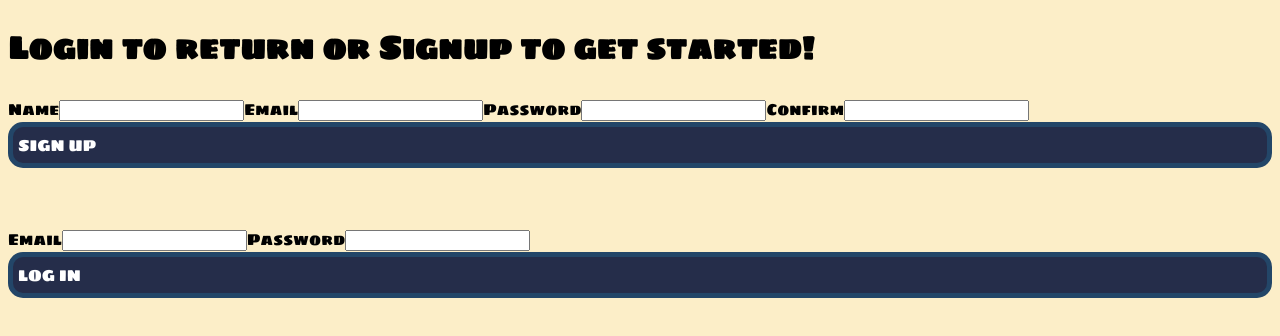
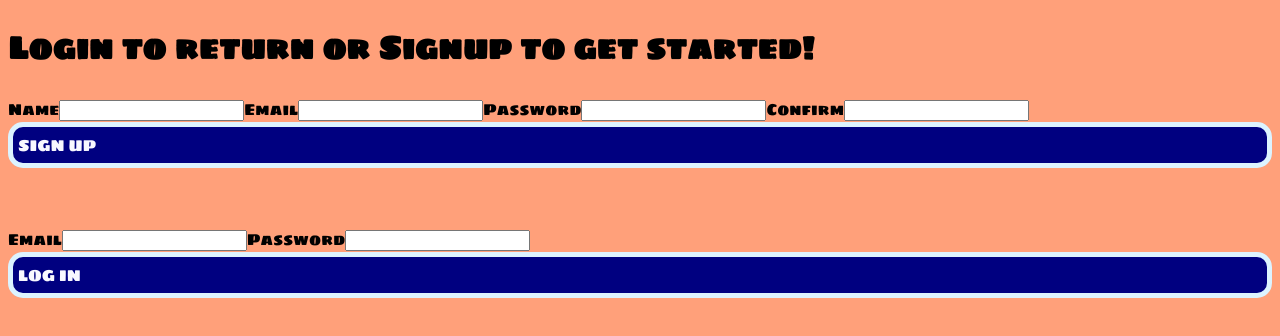
Before and after one commit to moris96/poke-bag, a React (Create React App) app: page / in a window 1280 px wide. Shown: the top 336 px of the page. Built offline with nearby package versions, Linux system fonts and the light colour scheme; no server answers.

Commit message:
updating styling

```diff
--- a/src/components/NavBar/NavBar.js
+++ b/src/components/NavBar/NavBar.js
@@ -3,7 +3,7 @@ import { Link } from 'react-router-dom';
 export default function NavBar() {
     return (
         <nav>
-            <Link to="/games">Game Page</Link>
+            <Link to="/games">Trivia Game Page</Link>
             &nbsp; | &nbsp;
             <Link to="/pokebags">Pokebag Page</Link>
             &nbsp; | &nbsp;
--- a/src/pages/GamePage/GamePage.js
+++ b/src/pages/GamePage/GamePage.js
@@ -66,6 +66,8 @@ export default function GamePage() {
     };
 
     return(
+        <>
+        <h1 className="testing-game">Test your knowledge of Pokemon to sharpen your skills as a master!</h1>
         <div className='game'>
 			{showScore ? (
 				<div className='score-section'>
@@ -87,5 +89,6 @@ export default function GamePage() {
 				</>
 			)}
 		</div>
+        </>
     )
 };
--- a/src/styles.css
+++ b/src/styles.css
@@ -10,7 +10,7 @@ button {
 }
 
 body{
-    background-color: #FCEEC8;
+    background-color: lightsalmon;
 }
 
 .container{
@@ -65,7 +65,7 @@ body{
     margin-top: 1rem;
 }
 .abilities .group{
-    background-color: salmon;
+    background-color: coral;
     color: black;
     padding: 0.5rem;
     font-size: 12px;
@@ -87,7 +87,7 @@ body{
     font-size: 17px;
     font-weight: bold;
     color: black;
-    background-color: salmon;
+    background-color: coral;
     border-radius: 8px;
 }
 
@@ -100,6 +100,9 @@ body{
     box-shadow: 10px 10px 42px 0px rgba(0, 0, 0, 0.75);
     display: flex;
     justify-content: space-evenly;
+    position: relative;
+    left: 700px;
+    top: 50px;
 }
 
 .score-section {
@@ -145,14 +148,14 @@ body{
 button {
     width: 100%;
     font-size: 16px;
-    color: #ffffff;
-    background-color: #252d4a;
+    color: ghostwhite;
+    background-color: navy;
     border-radius: 15px;
     display: flex;
     padding: 5px;
     justify-content: flex-start;
     align-items: center;
-    border: 5px solid #234668;
+    border: 5px solid #dcf3ff;
     cursor: pointer;
 }
 
@@ -175,3 +178,12 @@ button:focus {
 button svg {
     margin-right: 5px;
 }
+
+.testing-game {
+    color: black;
+    text-align: center;
+}
+
+nav {
+    text-align: center;
+}
```
